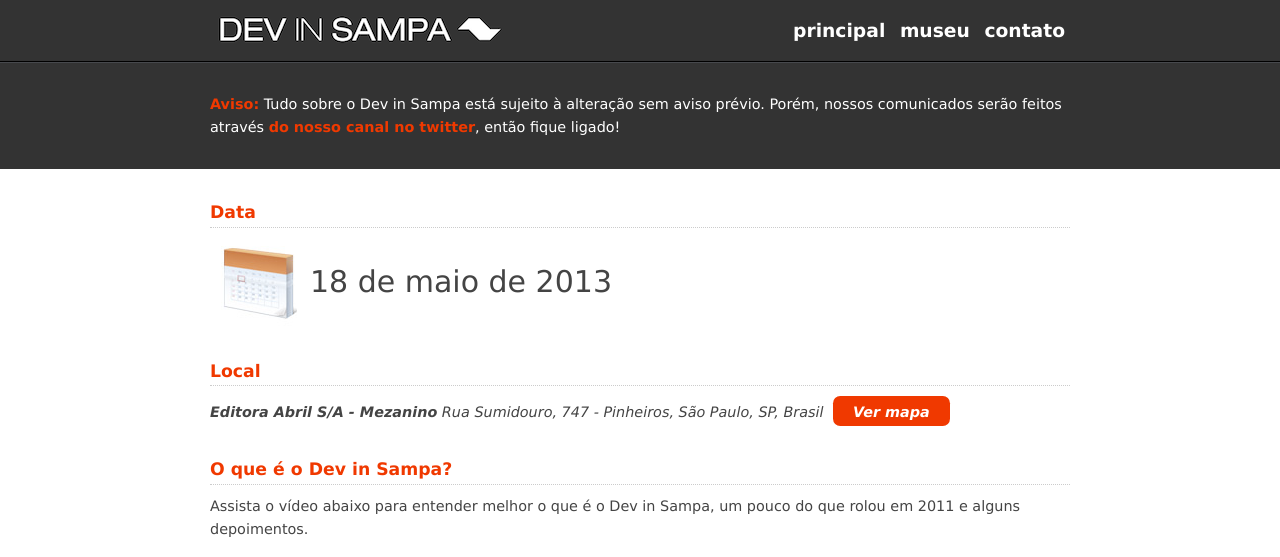
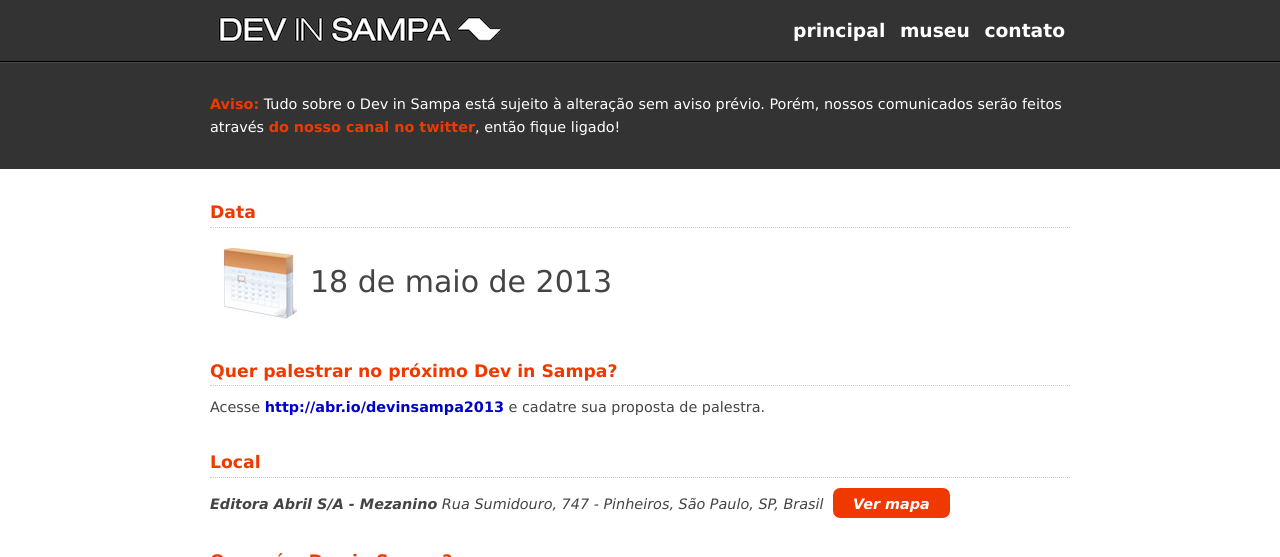
Before and after one commit to devinsampa/devinsampa.github.io, a Jekyll site: the page built from index.html, in a window 1280 px wide and 900 px high, cut to the strip 0-557 px from the top of the window. Built offline with Jekyll 4.4.1, drawn with Linux system fonts in a browser that asks for light colours; nearby versions of some CDN libraries.

Commit message:
Envie sua proposta

```diff
--- a/index.html
+++ b/index.html
@@ -5,6 +5,10 @@ title: Principal
 <section class="data container">
 	<h2>Data</h2>
 	<p>18 de maio de 2013</p>
+</section>
+<section class="container">
+	<h2>Quer palestrar no próximo Dev in Sampa?</h2>
+	<p>Acesse <a href='http://abr.io/devinsampa2013'>http://abr.io/devinsampa2013</a> e cadatre sua proposta de palestra.</p>
 </section>
 <section class="local container">
 	<h2>Local</h2>
```
